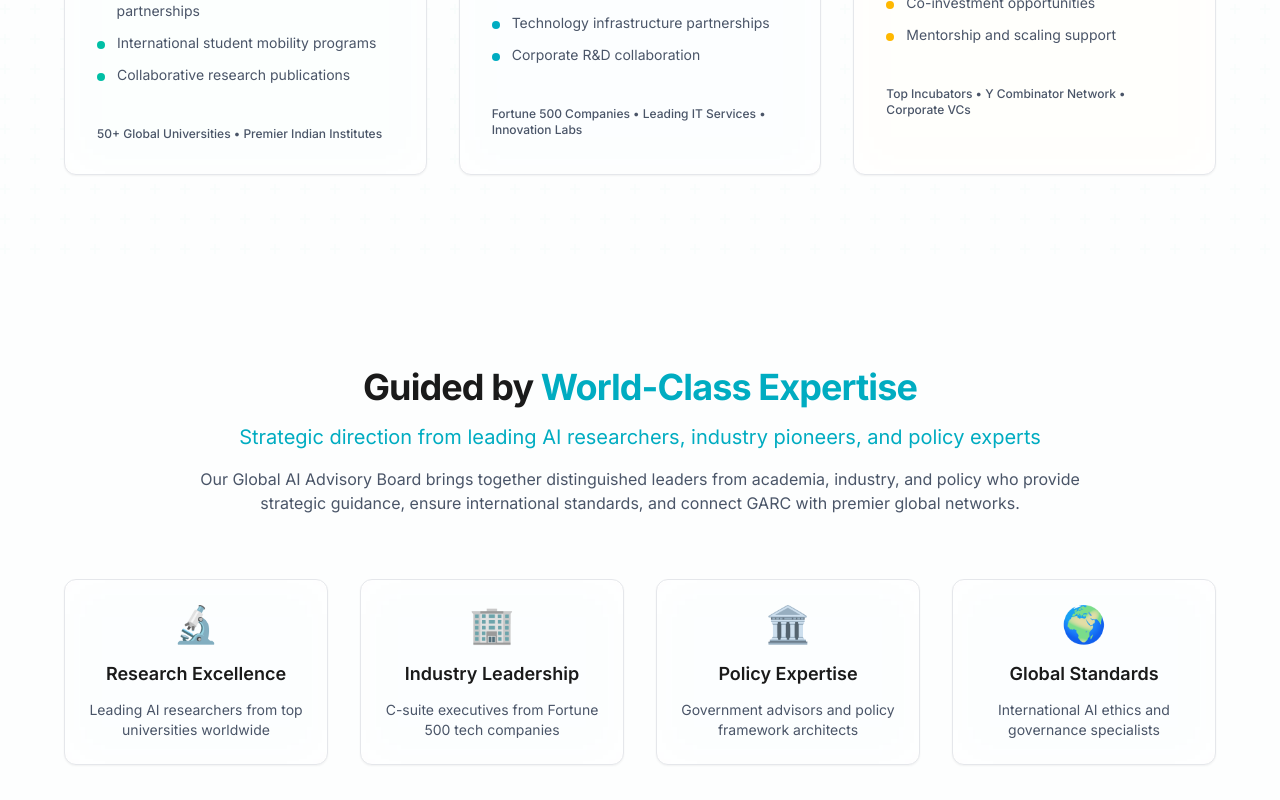
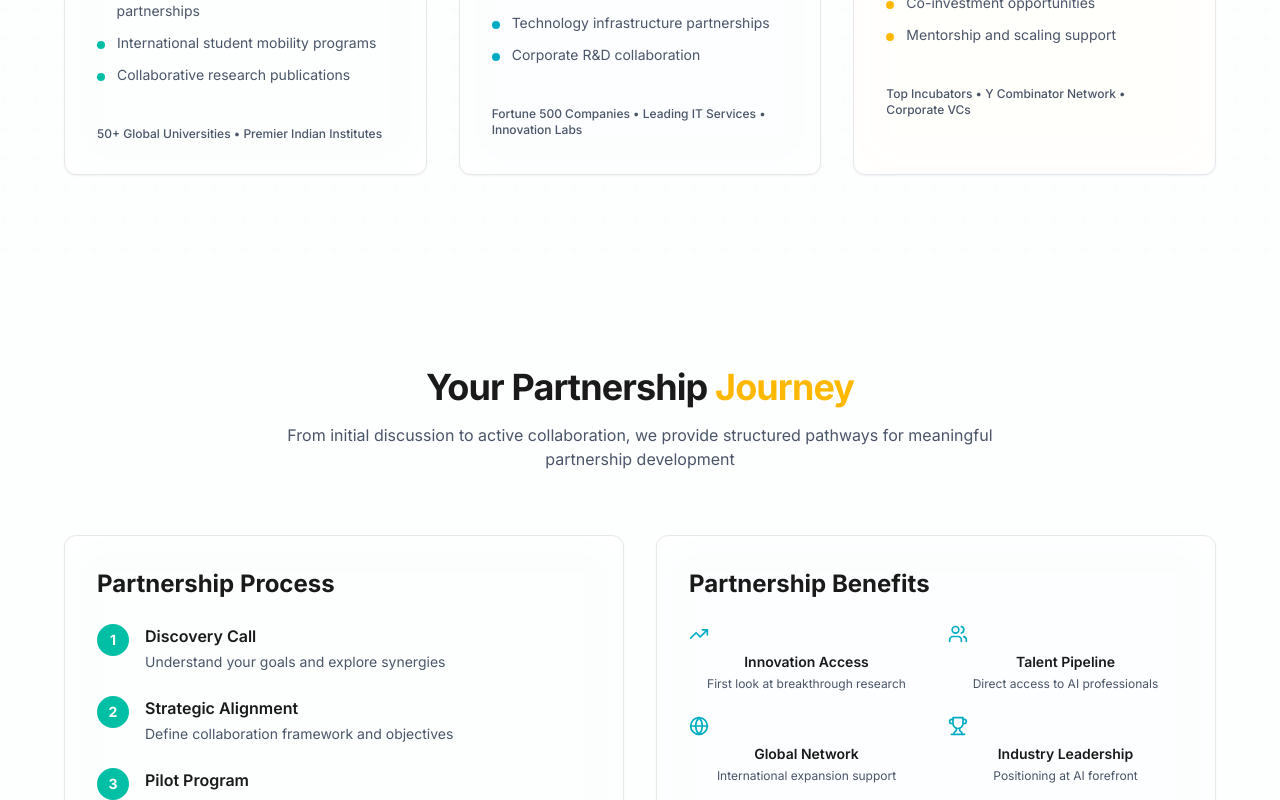
Before and after one commit to RaupscZAN/GARC-2, a React (Vite) app: page /partnerships in a window 1280 px wide. Shown: the part 2000-2800 px from the top of the page. Built offline with nearby package versions, Linux system fonts and the light colour scheme.

Commit message:
Remove Advisory Board Impact Section from Partnerships Page

```diff
--- a/src/pages/Partnerships.tsx
+++ b/src/pages/Partnerships.tsx
@@ -225,73 +225,6 @@ const Partnerships: React.FC = () => {
         </div>
       </Section>
 
-      {/* Global AI Advisory Board */}
-      <Section className="bg-surface/30">
-        <div className="max-w-6xl mx-auto">
-          <div className="text-center mb-16">
-            <h2 className="heading-lg mb-4">
-              <span className="text-app-text">Guided by </span>
-              <span className="text-secondary">World-Class Expertise</span>
-            </h2>
-            <p className="text-xl text-secondary mb-4">Strategic direction from leading AI researchers, industry pioneers, and policy experts</p>
-            <p className="text-app-text-muted max-w-4xl mx-auto">
-              Our Global AI Advisory Board brings together distinguished leaders from academia, industry, and
-              policy who provide strategic guidance, ensure international standards, and connect GARC with
-              premier global networks.
-            </p>
-          </div>
-
-          <div className="grid grid-cols-1 md:grid-cols-2 lg:grid-cols-4 gap-8 mb-12">
-            {[
-              {
-                title: "Research Excellence",
-                description: "Leading AI researchers from top universities worldwide",
-                icon: "🔬"
-              },
-              {
-                title: "Industry Leadership",
-                description: "C-suite executives from Fortune 500 tech companies",
-                icon: "🏢"
-              },
-              {
-                title: "Policy Expertise",
-                description: "Government advisors and policy framework architects",
-                icon: "🏛️"
-              },
-              {
-                title: "Global Standards",
-                description: "International AI ethics and governance specialists",
-                icon: "🌍"
-              }
-            ].map((area, index) => (
-              <Card key={index} className="p-6 text-center" glowColor="secondary">
-                <div className="text-4xl mb-4">{area.icon}</div>
-                <h3 className="text-lg font-semibold text-app-text mb-3">{area.title}</h3>
-                <p className="text-app-text-muted text-sm">{area.description}</p>
-              </Card>
-            ))}
-          </div>
-
-          <Card className="p-8 text-center" glowColor="secondary">
-            <h3 className="text-xl font-semibold text-app-text mb-4">Advisory Board Impact</h3>
-            <div className="grid grid-cols-1 md:grid-cols-3 gap-6">
-              <div>
-                <h4 className="text-secondary font-semibold mb-2">Quarterly Sessions</h4>
-                <p className="text-app-text-muted text-sm">Regular strategic guidance and direction setting</p>
-              </div>
-              <div>
-                <h4 className="text-secondary font-semibold mb-2">Annual Summit</h4>
-                <p className="text-app-text-muted text-sm">Global AI conference with international thought leaders</p>
-              </div>
-              <div>
-                <h4 className="text-secondary font-semibold mb-2">Policy Influence</h4>
-                <p className="text-app-text-muted text-sm">Shaping national AI strategy and governance frameworks</p>
-              </div>
-            </div>
-          </Card>
-        </div>
-      </Section>
-
       {/* Partnership Journey */}
       <Section className="bg-surface/30">
         <div className="max-w-6xl mx-auto">
```
